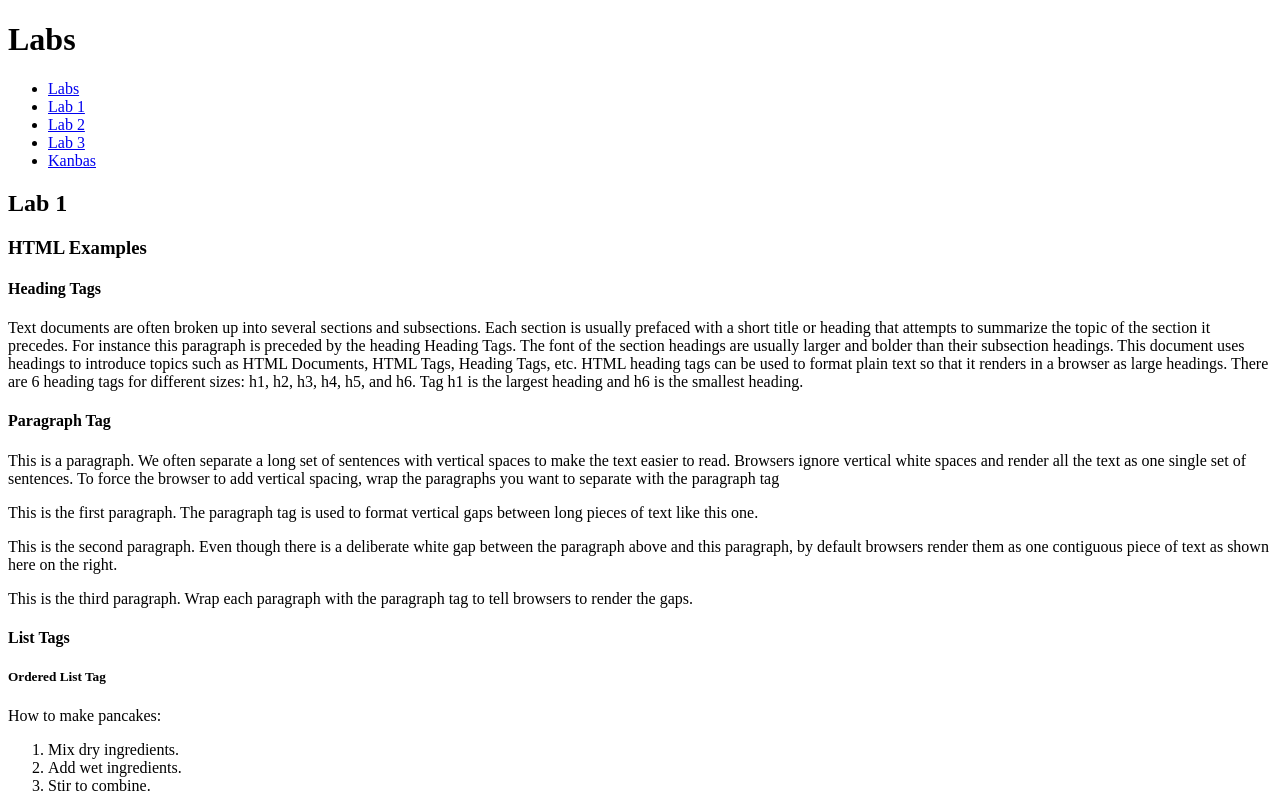
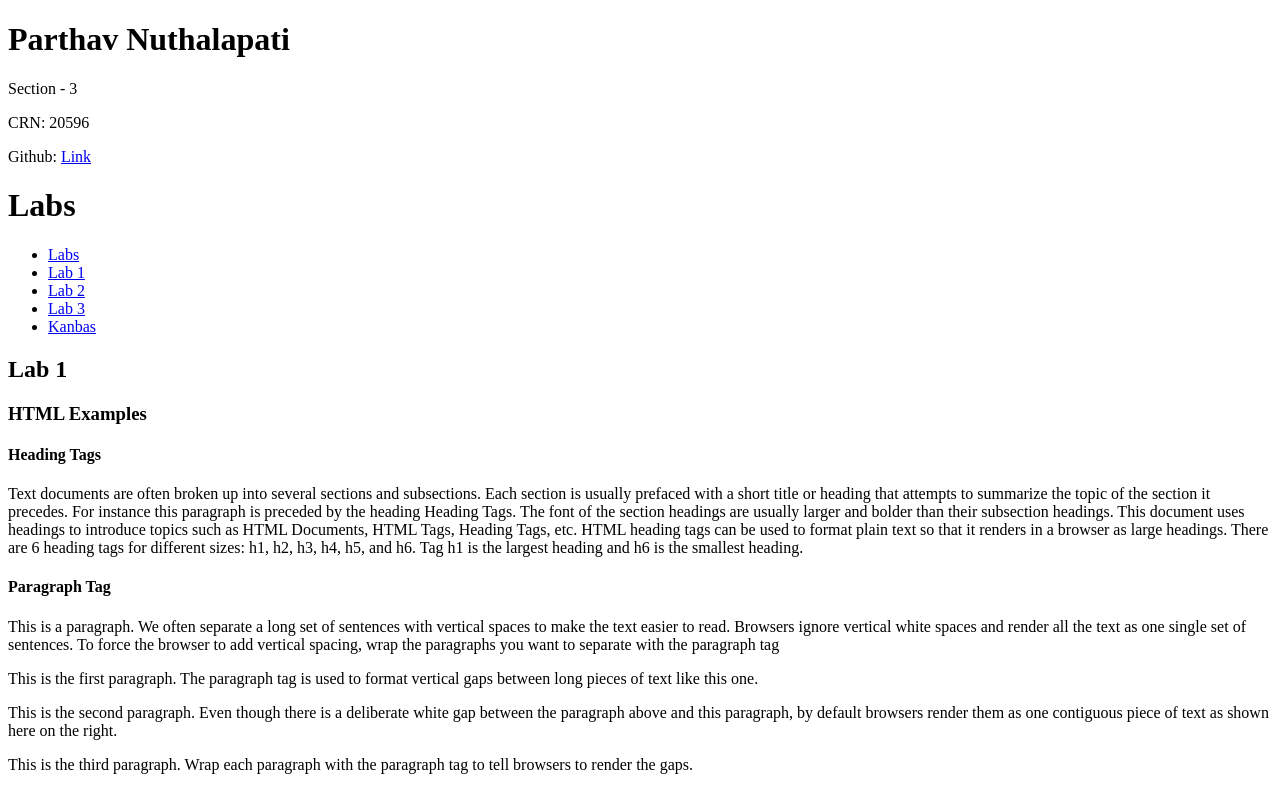
Before and after one commit to Parthav-N/kanbas-react-web-app, a React (Create React App) app: page /#/Labs/Lab1 in a window 1280 px wide. Shown: the top 795 px of the page. Built offline with nearby package versions, Linux system fonts and the light colour scheme.

Commit message:
Changes done

```diff
--- a/src/Labs/Lab1/index.tsx
+++ b/src/Labs/Lab1/index.tsx
@@ -169,7 +169,7 @@ export default function Lab1 () {
                 <br />
                 <img id="wd-arrow"
                     width="400px"
-                    src="https://static.wikia.nocookie.net/marvel_dc/images/3/3e/Oliver_Queen_Arrow_005.png/revision/latest?cb=20171104055930"
+                    src="https://wallpapers.com/images/featured/green-arrow-7fxabozek6nvsry9.jpg"
                     alt="arrow"
                 />
                 <br />
--- a/src/Labs/index.tsx
+++ b/src/Labs/index.tsx
@@ -7,10 +7,14 @@ import TOC from "./TOC";
 export default function Labs () {
     return (
         <div id="wd-labs">
+            <h1>Parthav Nuthalapati</h1>
+            <p>Section - 3</p>
+            <p>CRN: 20596</p>
+            <p>Github: <a href="https://github.com/Parthav-N/kanbas-react-web-app">Link</a></p>
             <h1>Labs</h1>
             <TOC />
             <Routes>
-                <Route path="/" element={<Navigate to="Lab1" />} />
+                <Route path="/" element={<Navigate to="/Labs" />} />
                 <Route path="Lab1" element={<Lab1 />} />
                 <Route path="Lab2" element={<Lab2 />} />
                 <Route path="Lab3" element={<Lab3 />} />
```
